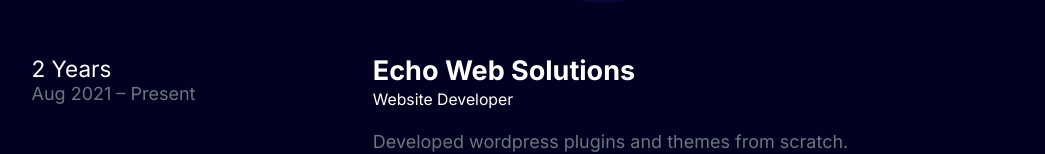
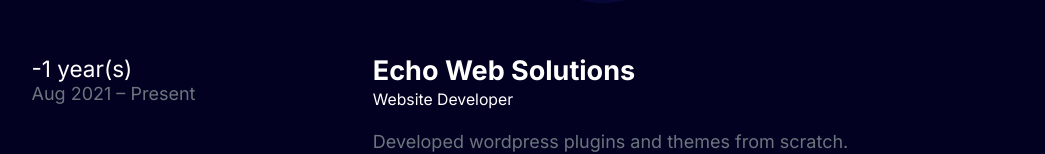
Before and after one commit to jpneey/jpburato.now.sh.dev, a Vue app: page /about in a window 1280 px wide. Shown: the part 523-677 px from the top of the page, without its empty margins (110-1155 px from the left). Built offline with nearby package versions, Linux system fonts and the light colour scheme.

Commit message:
feat: add computed prop to work.vue

```diff
--- a/package.json
+++ b/package.json
@@ -3,7 +3,7 @@
   "version": "0.1.0",
   "private": true,
   "scripts": {
-    "serve": "vue-cli-service serve",
+    "serve": "set NODE_OPTIONS=--openssl-legacy-provider &&  vue-cli-service serve",
     "build": "vue-cli-service build"
   },
   "dependencies": {
--- a/src/api/experiences.json
+++ b/src/api/experiences.json
@@ -5,7 +5,8 @@
       "company": "Echo Web Solutions",
       "role": "Developed wordpress plugins and themes from scratch.",
       "tool": ["PHP", "MySQL", "Jquery", "Bootstrap 5", "React", "Shopify", "GIT", "ACF", "Wordpress Core", "SSO (Keycloak)", "Woocommerce"],
-      "total": "2 Years"
+      "total": null,
+      "start": "2021-08-11T16:00:00+0800"
     },
     {
       "duration": "Jul 2019 – Aug 2021",
@@ -37,6 +38,7 @@
       "company": "Freelancing",
       "role": "Aside from working full time in the corporate world, I’m also a freelance developer and served clients such as Canvasspoint, Bigtime Empire, Technomed, GT Stoneworks and several undergraduate Masteral Professors.",
       "tool": ["Ren'Py", "PHP", "MySQL", "Vue.js", "Bootstrap", "Materialize", "Cordova"],
-      "total": "5 Years +"
+      "total": null,
+      "start" : "2018-06-11T16:00:00+0800"
     }
 ]
--- a/src/components/Work.vue
+++ b/src/components/Work.vue
@@ -2,7 +2,7 @@
     <div class="row mb-5">
         <div class="col col-12 col-md-4">
             <div class="aside">
-                <h5>{{ total }}</h5>
+                <h5>{{ calculateTotal }}</h5>
                 <p class="text-secondary">{{ duration }}</p>
             </div>
         </div>
@@ -27,6 +27,18 @@
         role: String,
         tools: Array,
         total: String,
+        start: String
+    },
+    computed: {
+        calculateTotal() {
+            let total = this.total;
+            if ( total == null && this.start ) {
+                let start_date = Date.parse( this.start )
+                let end_date   = Date.now()
+                return new Date( end_date - start_date ).getFullYear() - 1970 + " year(s)";
+            }
+            return this.total;
+        }
     }
 }
 </script>
--- a/src/views/About.vue
+++ b/src/views/About.vue
@@ -10,7 +10,7 @@
       </div>
     </div>
     <div class="container d-block position-relative text-white">
-      <Work v-for="experience in experiences" :key="experience" :job="experience.position" :total="experience.total" :role="experience.role" :duration="experience.duration" :company="experience.company" :tools="experience.tool" />
+      <Work v-for="experience in experiences" :key="experience" :job="experience.position" :total="experience.total" :role="experience.role" :duration="experience.duration" :company="experience.company" :tools="experience.tool" :start="experience.start || null" />
     </div>
   </div>
 </template>
```
Also changed, not shown: 1 other file (tests, documents, lock files or other folders).
